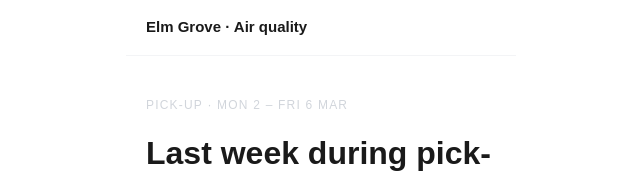
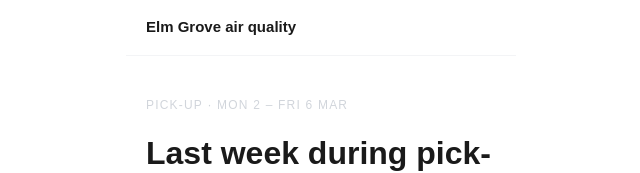
Before and after one commit to jamescuddy-bot/ELMGROVE, a React (Vite) app: page / in a window 1280 px wide. Shown: the top 173 px of the page, without its empty margins (319-959 px from the left). Built offline with nearby package versions, Linux system fonts and the light colour scheme; a web font is replaced by a local one.

Commit message:
Update nav title to 'Elm Grove air quality'

```diff
--- a/src/components/Nav.jsx
+++ b/src/components/Nav.jsx
@@ -17,7 +17,7 @@ export default function Nav() {
     <>
       <nav className="flex items-center justify-between px-5 py-4 border-b border-gray-100 bg-white sticky top-0 z-50">
         <Link to="/" className="text-[15px] font-bold text-ink no-underline">
-          Elm Grove · Air quality
+          Elm Grove air quality
         </Link>
         <button
           onClick={() => setOpen(true)}
@@ -33,7 +33,7 @@ export default function Nav() {
       {open && (
         <div className="fixed inset-0 bg-white z-50 flex flex-col px-5 py-4">
           <div className="flex items-center justify-between mb-10">
-            <span className="text-[15px] font-bold text-ink">Elm Grove · Air quality</span>
+            <span className="text-[15px] font-bold text-ink">Elm Grove air quality</span>
             <button
               onClick={() => setOpen(false)}
               className="text-2xl text-gray-400 bg-transparent border-none cursor-pointer leading-none"
```
